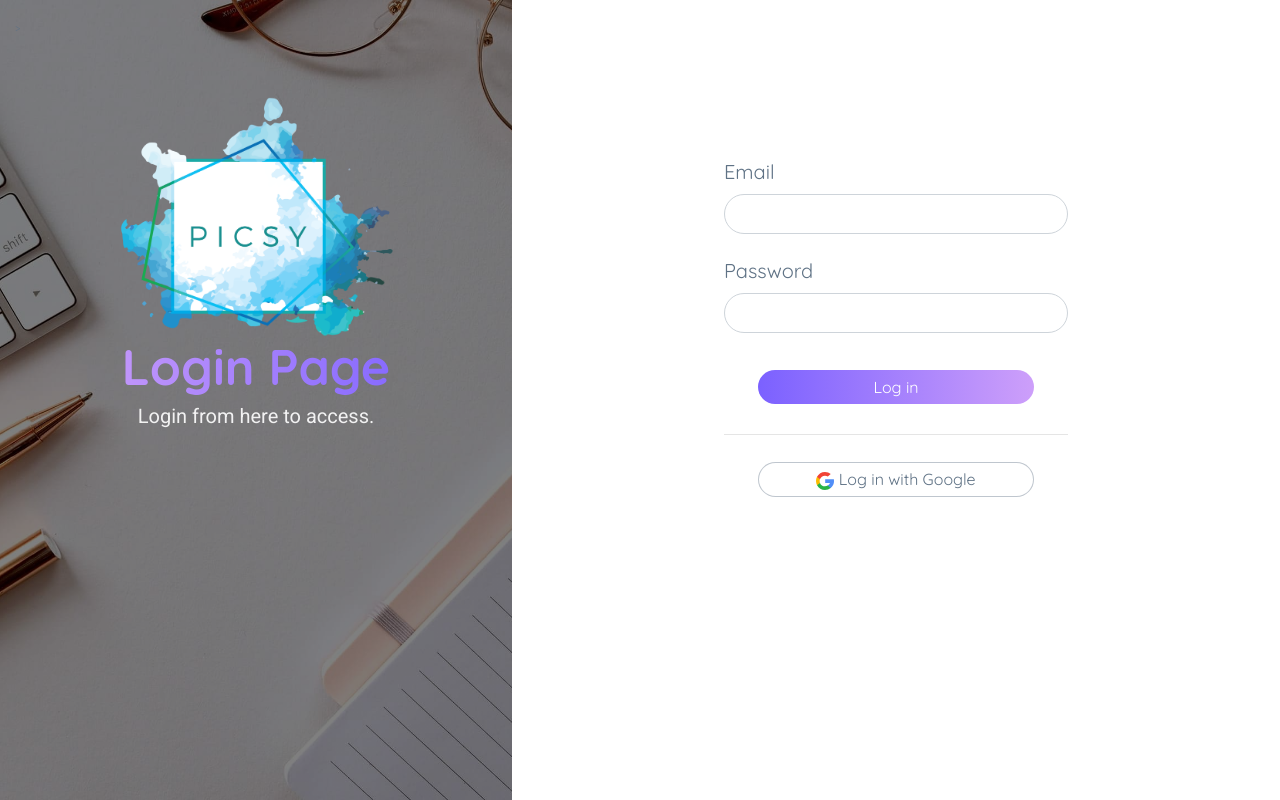
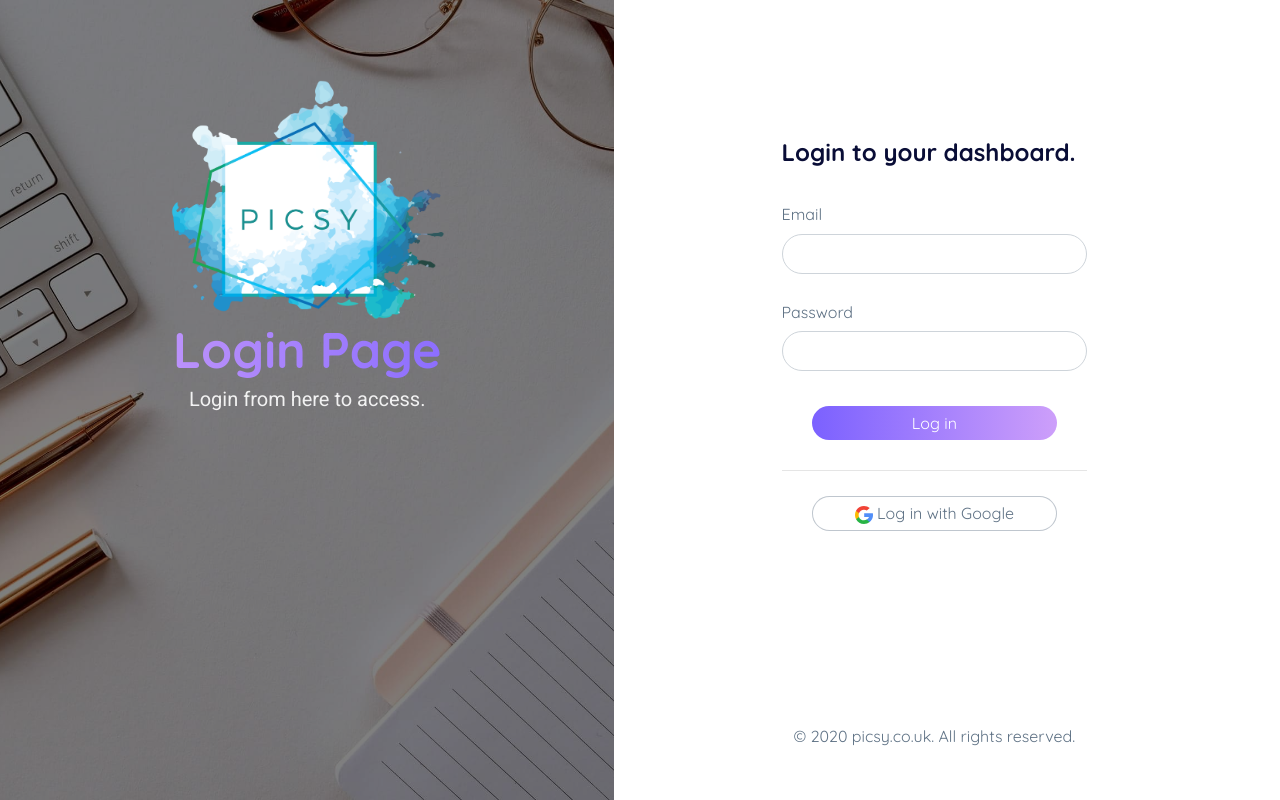
Before and after one commit to Shamonti/picsy, a website: page login.html in a window 1280 px wide. Drawn offline with nearby package versions, Linux system fonts and the light colour scheme.

Commit message:
added footer and caption to login pages

```diff
--- a/css/style.css
+++ b/css/style.css
@@ -210,9 +210,32 @@ a:hover {
   font-size: 1.6rem;
 }
 
+#contact .section-title h2 {
+  font-size: 5rem;
+  color: #090d36;
+}
+
+#contact .section-details {
+  font-size: 1.6rem;
+}
+
+#contact .section-details i {
+  font-size: 2.5rem;
+  color: #CD9FFA;
+}
+
 .section-contact .form-control {
   font-family: 'Roboto', sans-serif;
   font-weight: 400;
+}
+
+.login-form .section-title {
+  color: #090d36;
+}
+
+.login-form .section-title h2 {
+  font-size: 2.4rem;
+  font-weight: 700;
 }
 
 .btn, .btn:link, .btn:visited {
@@ -675,20 +698,6 @@ button:focus {
   color: #FFFFFF;
 }
 
-#contact .section-title h2 {
-  font-size: 5rem;
-  color: #090d36;
-}
-
-#contact .section-details {
-  font-size: 1.6rem;
-}
-
-#contact .section-details i {
-  font-size: 2.5rem;
-  color: #CD9FFA;
-}
-
 .footer {
   font-size: 1.6rem;
   background-color: #090d36 !important;
@@ -733,6 +742,13 @@ button:focus {
   padding: 0px 10px;
 }
 
+.main .bottom-line {
+  font-size: 1.6rem;
+  text-align: center;
+  margin-top: 30%;
+  margin-bottom: 10px;
+}
+
 .login-form .form-group {
   font-size: 2rem;
   margin-bottom: 2rem;
@@ -750,6 +766,10 @@ button:focus {
 
 .login-form input {
   height: 4rem;
+  font-size: 1.6rem;
+}
+
+.login-form label {
   font-size: 1.6rem;
 }
 
@@ -780,10 +800,10 @@ button:focus {
 
 @media screen and (min-width: 768px) {
   .main {
-    margin-left: 40%;
+    margin-left: 46%;
   }
   .sidenav {
-    width: 40%;
+    width: 48%;
     position: fixed;
     z-index: 1;
     top: 0;
@@ -798,4 +818,18 @@ button:focus {
 #signup {
   margin-top: 25%;
 }
+
+@media only screen and (max-width: 575px) {
+  /*Mobile Phones*/
+  .main .bottom-line {
+    margin-top: 10%;
+  }
+}
+
+@media only screen and (min-width: 576px) and (max-width: 991px) {
+  /*Tablets*/
+  .main .bottom-line {
+    margin-top: 25%;
+  }
+}
 /*# sourceMappingURL=style.css.map */
--- a/login.html
+++ b/login.html
@@ -22,8 +22,7 @@
 
   <body>
     <div class="sidenav">
-      <div class="container">>
-        </div>
+      <div class="container">
         <div class="row">
           <div class="col-md-12">
             <div class="login-main-text text-center">
@@ -42,6 +41,10 @@
         <div class="offset-lg-3 offset-md-2 col-lg-6 col-md-8 col-sm-12">
 
           <div class="login-form" id="login">
+            <div class="section-title mb-5">
+              <h2 class="text-bold">Login to your dashboard.</h2>
+            </div>
+
             <form>
                 <div class="form-group">
                   <label>Email</label>
@@ -64,6 +67,13 @@
 
         </div>
         </div>
+
+        <div class="row bottom-line">
+          <div class="offset-lg-3 offset-md-2 col-lg-6 col-md-8 col-sm-12">
+            <span class="copy">&#169; 2020 picsy.co.uk. All rights reserved.</span>
+          </div>
+        </div>
+
       </div>
     </div>
 
```
Also changed, not shown: register.html (+6 -0 lines), 1 other file.
